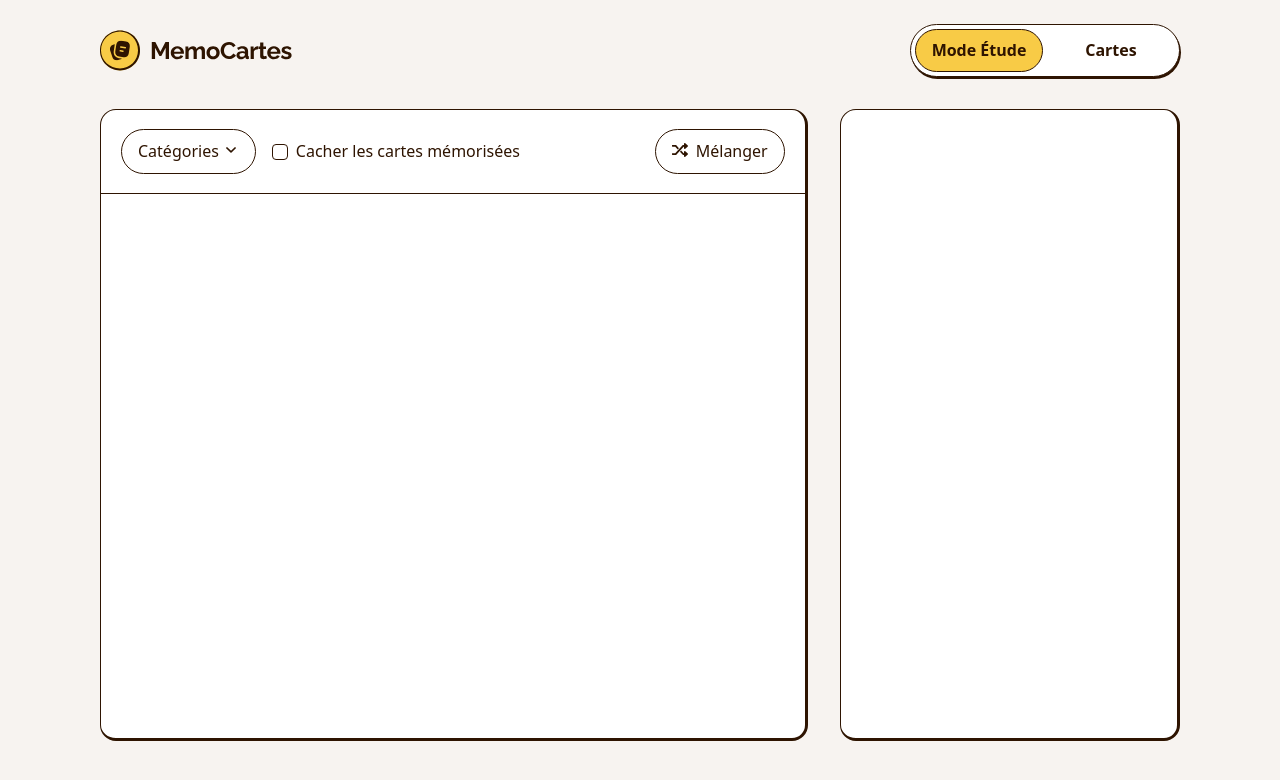
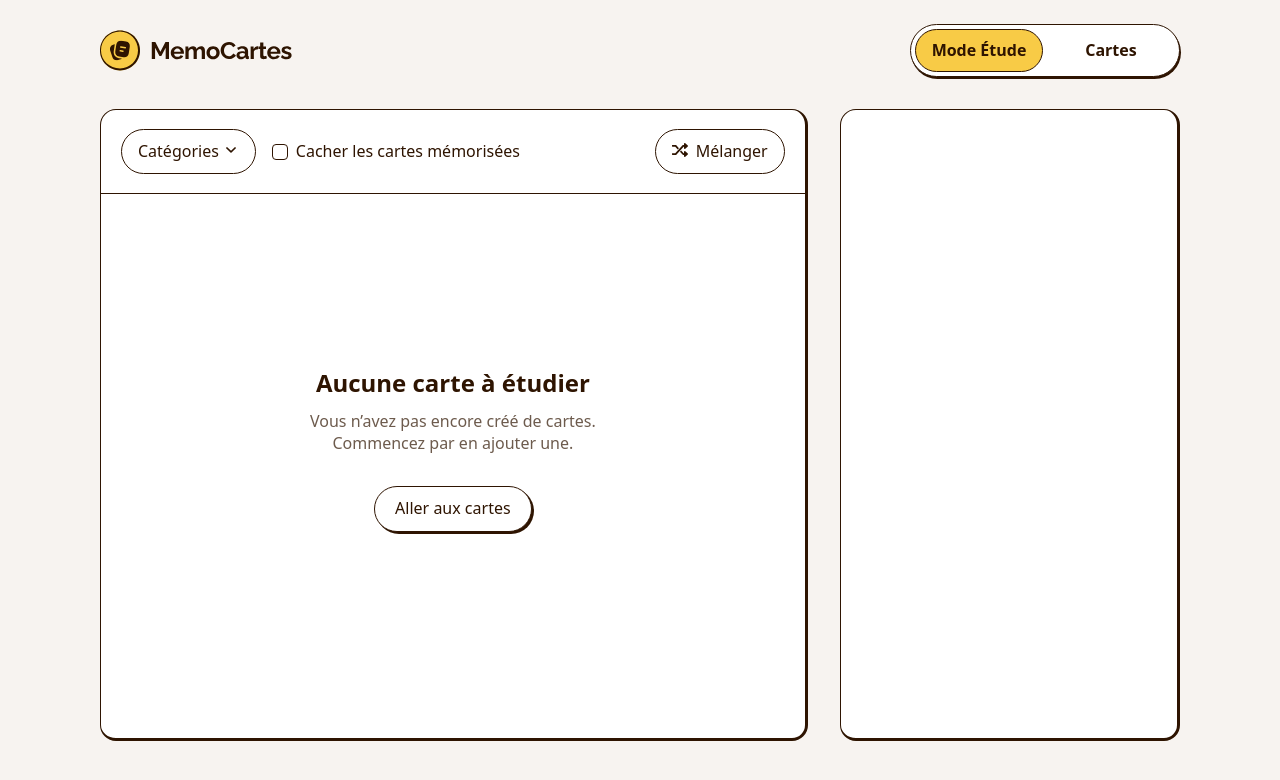
Before and after one commit to LucDub-code/memocartes, a Next.js app: page / in a window 1280 px wide. Shown: the top 780 px of the page. Built offline with nearby package versions, Linux system fonts and the light colour scheme.

Commit message:
feat(study): implement StudyEmptyState and refine global layout constraints

```diff
--- a/app/components/Header.tsx
+++ b/app/components/Header.tsx
@@ -3,7 +3,7 @@ import NavToggle from "./NavToggle";
 
 export default function Header() {
   return (
-    <div className="flex justify-between">
+    <div className="flex justify-between w-full">
       <Image
         src="/logo.svg"
         alt="MemoCartes"
--- a/app/components/study/studyMain/StudyCardArea.tsx
+++ b/app/components/study/studyMain/StudyCardArea.tsx
@@ -0,0 +1,5 @@
+export default function StudyCardArea() {
+  return (
+    <div>StudyCardArea</div>
+  )
+}
--- a/app/components/study/studyMain/StudyEmptyState.tsx
+++ b/app/components/study/studyMain/StudyEmptyState.tsx
@@ -1,5 +1,15 @@
 export default function StudyEmptyState() {
   return (
-    <div>StudyEmptyState</div>
+    <div className="flex flex-col items-center justify-center h-full gap-8 pb-8">
+      <div className="flex flex-col items-center justify-center gap-3">
+        <h1 className="text-preset-2">Aucune carte à étudier</h1>
+        <p className="text-center text-preset-4-regular text-ink-muted w-72">Vous n’avez pas encore créé de cartes. Commencez par en ajouter une.</p>
+      </div>
+      <button className="flex items-center gap-1 px-5 py-3 bg-white border rounded-full cursor-pointer border-ink shadow-strong text-preset-4-medium hover:bg-background">
+        Aller aux cartes
+      </button>
+    </div>
   )
 }
+
+// Textes en mode non connecté sera Aucune carte à étudier + Connectez-vous pour créer des cartes et commencer à étudier. + Se connecter
--- a/app/components/study/studyMain/StudyMain.tsx
+++ b/app/components/study/studyMain/StudyMain.tsx
@@ -1,9 +1,11 @@
 import StudyMainHeader from "./StudyMainHeader"
+import StudyEmptyState from "./StudyEmptyState"
 
 export default function StudyMain() {
   return (
-    <div className="bg-white w-204 h-158 strokes-outer-md rounded-2xl">
+    <div className="flex flex-col bg-white w-204 h-158 strokes-outer-md rounded-2xl">
       <StudyMainHeader />
+      <StudyEmptyState />
     </div>
   )
 }
--- a/app/components/study/studyMain/StudyMainHeader.tsx
+++ b/app/components/study/studyMain/StudyMainHeader.tsx
@@ -8,11 +8,11 @@ export default function StudyMainHeader() {
   // const [isOpen, setIsOpen] = useState(false)
 
   return (
-    <div className="flex justify-between items-center w-full p-5 border-b h-21 border-ink text-preset-4-medium">
-      <div className="flex gap-4 items-center">
+    <div className="flex items-center justify-between w-full p-5 border-b h-21 border-ink text-preset-4-medium">
+      <div className="flex items-center gap-4">
         <div className="relative">
           <button
-            className="flex gap-1 border border-ink rounded-full px-4 py-3 cursor-pointer"
+            className="flex gap-1 px-4 py-3 border rounded-full cursor-pointer border-ink hover:bg-background"
             // onClick={() => setIsOpen(!isOpen)}
           >
             <span>Catégories</span>
@@ -20,7 +20,7 @@ export default function StudyMainHeader() {
           </button>
         </div>
         <div
-          className="flex gap-2 items-center cursor-pointer"
+          className="flex items-center gap-2 cursor-pointer"
           onClick={() => setIsChecked(!isChecked)}
         >
           <div className={isChecked ? "checkbox-checked" : "checkbox"}>
@@ -29,7 +29,7 @@ export default function StudyMainHeader() {
           <span>Cacher les cartes mémorisées</span>
         </div>
       </div>
-      <button type="button" className="flex gap-2 border border-ink rounded-full px-4 py-3 cursor-pointer">
+      <button type="button" className="flex gap-2 px-4 py-3 border rounded-full cursor-pointer border-ink hover:bg-background">
         <img src="/icons/icon-shuffle.svg" alt="shuffle icon" className="w-4" />
         <span>Mélanger</span>
       </button>
--- a/app/globals.css
+++ b/app/globals.css
@@ -5,6 +5,7 @@
 :root {
   --background: #F7F3F0;
   --white: #FFFFFF;
+  --ink-muted: #6D5B4D;
   --ink: #2E1401;
   --yellow: #F8CB46;
   --light-blue: #92ADEB;
@@ -19,8 +20,9 @@
 
 @theme inline {
   --color-background: var(--background);
+  --color-white: var(--white);
+  --color-ink-muted: var(--ink-muted);
   --color-ink: var(--ink);
-  --color-white: var(--white);
   --color-yellow: var(--yellow);
   --color-light-blue: var(--light-blue);
   --color-blue: var(--blue);
--- a/app/layout.tsx
+++ b/app/layout.tsx
@@ -22,7 +22,7 @@ export default function RootLayout({
 }>) {
   return (
     <html lang="fr">
-      <body className={`${poppins.variable} antialiased mt-6 mx-25`}>
+      <body className={`${poppins.variable} antialiased mt-6 mx-25 max-w-310`}>
         <Header />
         {children}
       </body>
--- a/app/page.tsx
+++ b/app/page.tsx
@@ -3,7 +3,7 @@ import StudyStats from "./components/study/studyStats/StudyStats";
 
 export default function StudyPage() {
   return (
-    <div className="flex gap-8 pt-8">
+    <div className="flex gap-8 pt-8 w-full">
       <StudyMain />
       <StudyStats />
     </div>
```
